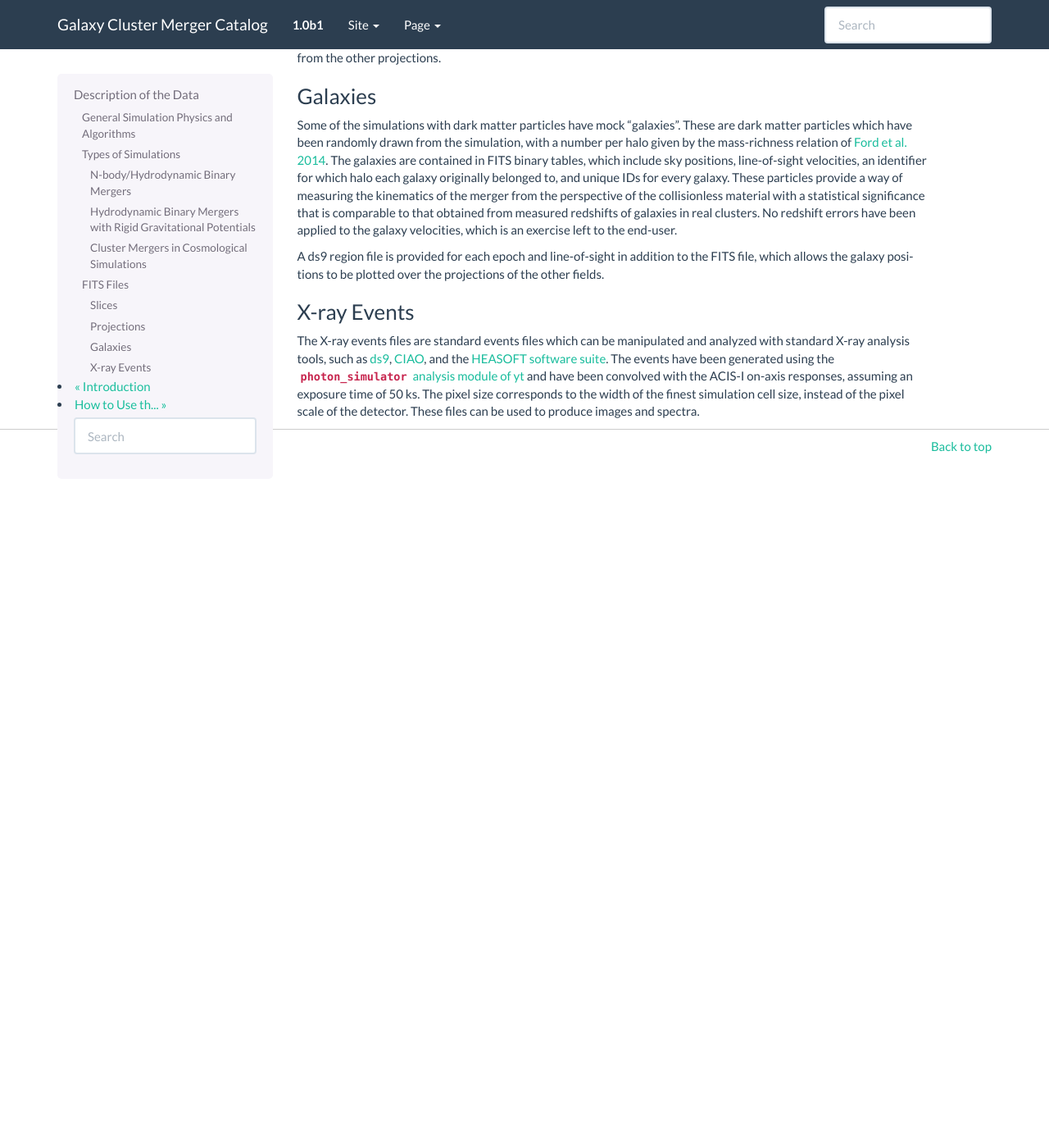
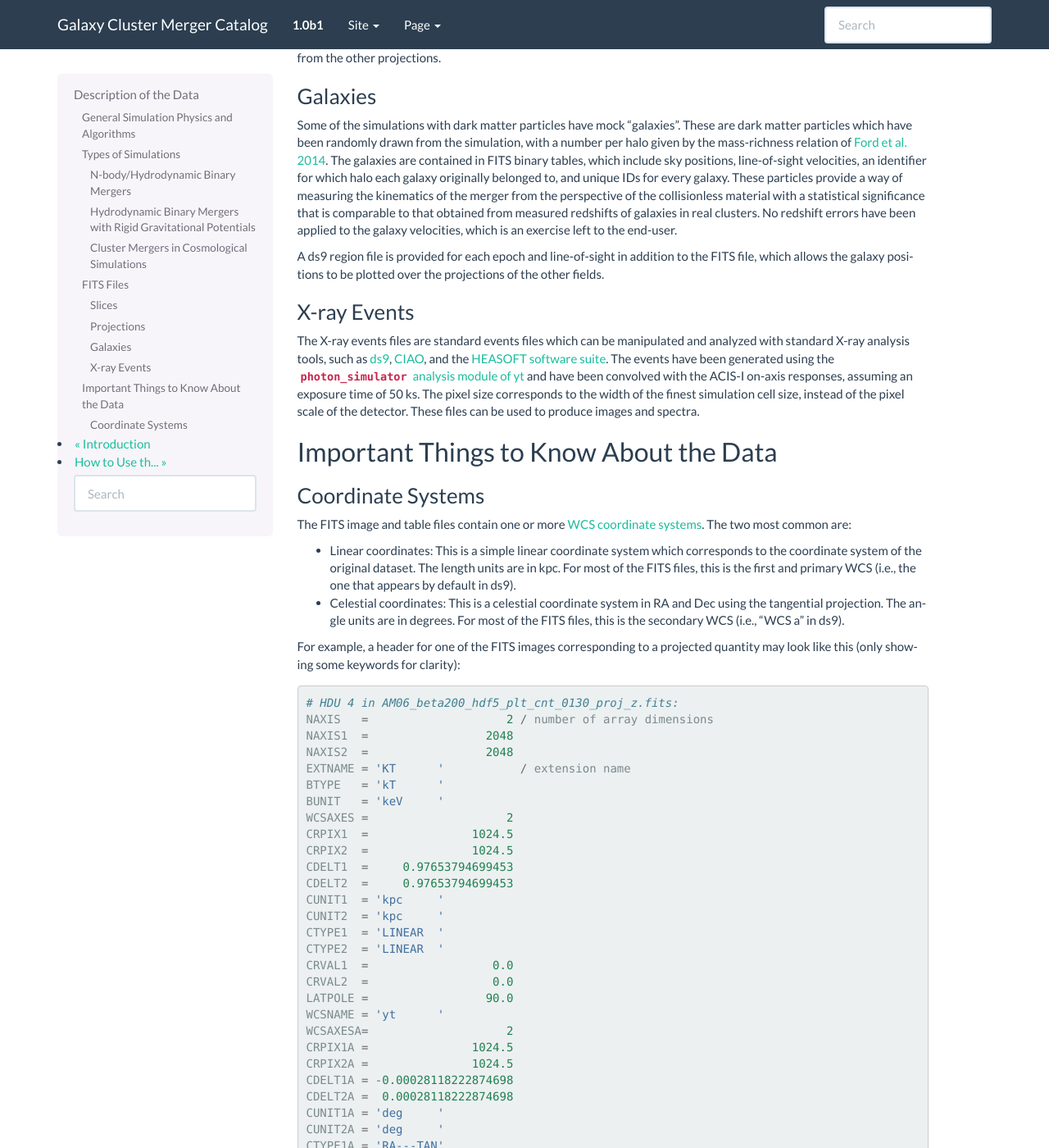
Before and after one commit to jzuhone/cluster_merger_catalog, a Sphinx documentation site: the page built from source/description.rst, in a window 1280 px wide and 1400 px high, scrolled down 1880 px. Shown: the whole window at 82% size. Built offline with Sphinx 7.4.7, drawn with Linux system fonts in a browser that asks for light colours; pages that are not in the unit, such as notebooks, are missing from menus; before the commit the page ends 2467 px from its top, so only the background shows below that; some of the changed text lies outside the part shown.

Commit message:
Add more detail about coordinate systems

```diff
--- a/source/description.rst
+++ b/source/description.rst
@@ -137,3 +137,69 @@ X-ray analysis tools, such as `ds9 <http://ds9.si.edu>`_, `CIAO <http://cxc.cfa.
 |photon_simulator|_ and have been convolved with the ACIS-I on-axis responses, assuming an exposure time of
 50 ks. The pixel size corresponds to the width of the finest simulation cell size, instead of the pixel scale of
 the detector. These files can be used to produce images and spectra.
+
+Important Things to Know About the Data
+---------------------------------------
+
+Coordinate Systems
+++++++++++++++++++
+
+The FITS image and table files contain one or more `WCS coordinate systems <http://fits.gsfc.nasa.gov/fits_wcs.html>`_.
+The two most common are:
+
+* Linear coordinates: This is a simple linear coordinate system which corresponds to the coordinate
+  system of the original dataset. The length units are in kpc. For most of the FITS files, this is the
+  first and primary WCS (i.e., the one that appears by default in ds9).
+* Celestial coordinates: This is a celestial coordinate system in RA and Dec using the tangential
+  projection. The angle units are in degrees. For most of the FITS files, this is the secondary WCS
+  (i.e., "WCS a" in ds9).
+
+For example, a header for one of the FITS images corresponding to a projected quantity may look like
+this (only showing some keywords for clarity):
+
+.. code::
+
+   # HDU 4 in AM06_beta200_hdf5_plt_cnt_0130_proj_z.fits:
+   NAXIS   =                    2 / number of array dimensions
+   NAXIS1  =                 2048
+   NAXIS2  =                 2048
+   EXTNAME = 'KT      '           / extension name
+   BTYPE   = 'kT      '
+   BUNIT   = 'keV     '
+   WCSAXES =                    2
+   CRPIX1  =               1024.5
+   CRPIX2  =               1024.5
+   CDELT1  =     0.97653794699453
+   CDELT2  =     0.97653794699453
+   CUNIT1  = 'kpc     '
+   CUNIT2  = 'kpc     '
+   CTYPE1  = 'LINEAR  '
+   CTYPE2  = 'LINEAR  '
+   CRVAL1  =                  0.0
+   CRVAL2  =                  0.0
+   LATPOLE =                 90.0
+   WCSNAME = 'yt      '
+   WCSAXESA=                    2
+   CRPIX1A =               1024.5
+   CRPIX2A =               1024.5
+   CDELT1A = -0.00028118222874698
+   CDELT2A =  0.00028118222874698
+   CUNIT1A = 'deg     '
+   CUNIT2A = 'deg     '
+   CTYPE1A = 'RA---TAN'
+   CTYPE2A = 'DEC--TAN'
+   CRVAL1A =                 30.0
+   CRVAL2A =                 45.0
+   LONPOLEA=                180.0
+   LATPOLEA=                 45.0
+   WCSNAMEA= 'celestial'
+   RADESYSA= 'ICRS    '
+   TIME    =    1.300254073176463
+
+It can be seen here that the default WCS, ``WCSNAME = 'yt'``, is in linear coordinates, and the second
+WCS, ``WCSNAMEA = 'celestial'``, is in celestial coordinates. The relationship between the two depends
+on the angular diameter distance to the source, which depends on the redshift and the given cosmology.
+This information is shown on each simulation set page.
+
+To select a particular WCS in the JS9 interface, Use the "WCS" drop-down menu item and choose
+the "alternate wcs" option to show the different options.
```
